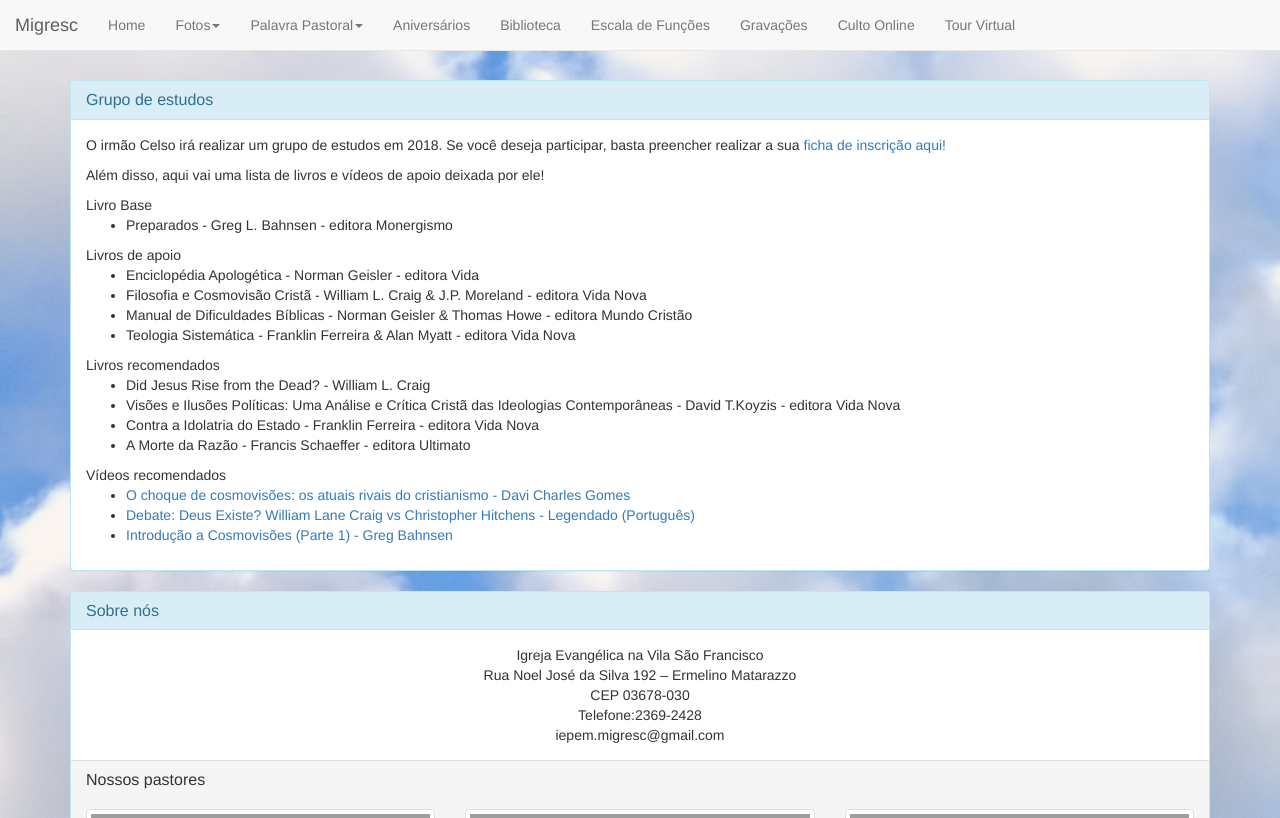
After one commit to Migresc/migresc_site, a PHP site: page /grupo-estudo.php in a window 1280 px wide. The commit adds this page. Shown: the top 818 px of the page. Run offline with PHP 8.4, Linux system fonts and the light colour scheme; some libraries are stand-ins or nearby versions; grey boxes are pictures that could not be loaded.

Commit message:
Grupo de estudo do celso

```diff
--- /dev/null
+++ b/grupo-estudo.php
@@ -0,0 +1,47 @@
+<?php include 'header.html';?>
+<?php include_once("analyticstracking.php") ?>
+
+<div class="panel panel-info">
+	<div class="panel-heading">
+		<h3 class="panel-title">Grupo de estudos</h3>
+	</div>
+	<div class="panel-body">
+			O irmão Celso irá realizar um grupo de estudos em 2018.
+			Se você deseja participar, basta preencher realizar a sua <a href="https://docs.google.com/forms/d/e/1FAIpQLSeyaK1O1V5msp6GmUdWBBT9elXRJ6Xqb626mskq--d-b9T-sw/viewform" target="_blank">ficha de inscrição aqui!</a> </p>
+
+			Além disso, aqui vai uma lista de livros e vídeos de apoio deixada por ele! </p>
+
+			<bold>Livro Base</bold></br>
+			<ul>
+				<li>Preparados - Greg L. Bahnsen - editora Monergismo </li>
+			</ul>
+
+			<bold>Livros de apoio</bold> </br>
+			<ul>
+				<li>Enciclopédia Apologética - Norman Geisler - editora Vida </li>
+				<li>Filosofia e Cosmovisão Cristã - William L. Craig & J.P. Moreland - editora Vida Nova</li>
+				<li>Manual de Dificuldades Bíblicas - Norman Geisler & Thomas Howe - editora Mundo Cristão</li>
+				<li>Teologia Sistemática - Franklin Ferreira & Alan Myatt - editora Vida Nova</li>
+			</ul>
+
+			<bold>Livros recomendados</bold> </br>
+			<ul>
+				<li>Did Jesus Rise from the Dead? - William L. Craig</li>
+				<li>Visões e Ilusões Políticas: Uma Análise e Crítica Cristã das Ideologias Contemporâneas - David T.Koyzis - editora Vida Nova</li>
+				<li>Contra a Idolatria do Estado - Franklin Ferreira - editora Vida Nova</li>
+				<li>A Morte da Razão - Francis Schaeffer - editora Ultimato</li>
+			</ul>
+
+			<bold>Vídeos recomendados</bold> </br>
+			<ul>
+				<li><a href="https://www.youtube.com/watch?v=sPOlK24bTkc&t=138s" target="_blank">O choque de cosmovisões: os atuais rivais do cristianismo - Davi Charles Gomes </a></li>
+				<li><a href="https://www.youtube.com/watch?v=mgLhRmUV0mM" target="_blank">Debate: Deus Existe? William Lane Craig vs Christopher Hitchens - Legendado (Português) </a></li>
+				<li><a href="https://www.youtube.com/watch?v=pm8b_KV7LQ0" target="_blank">Introdução a Cosmovisões (Parte 1) - Greg Bahnsen</a></li>
+			</ul>
+
+
+
+	</div>
+</div>
+
+<?php include 'footer.html'; ?>
--- a/index.php
+++ b/index.php
@@ -6,7 +6,7 @@
         <h3 class="panel-title">Seja bem vindo!</h3>
     </div>
     <div class="panel-body">
-        Vamos nos juntar em um grupo de estudo? <a href="https://docs.google.com/forms/d/e/1FAIpQLSeyaK1O1V5msp6GmUdWBBT9elXRJ6Xqb626mskq--d-b9T-sw/viewform" target="_blank">Inscreva-se aqui!</a>
+        Vamos nos juntar em um grupo de estudo? <a href="./grupo-estudo.php">Mais informações aqui!</a>
     </div>
 </div>
 
```
